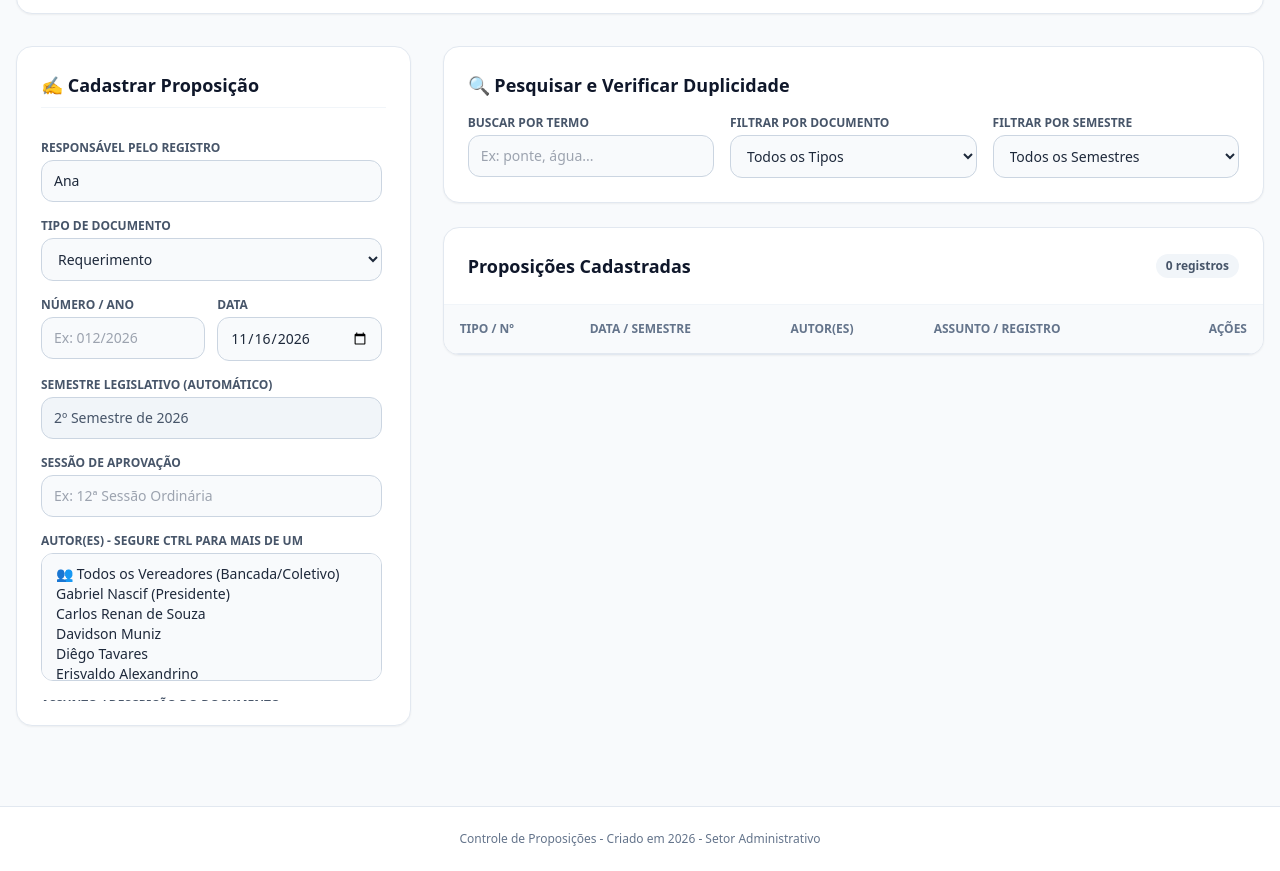
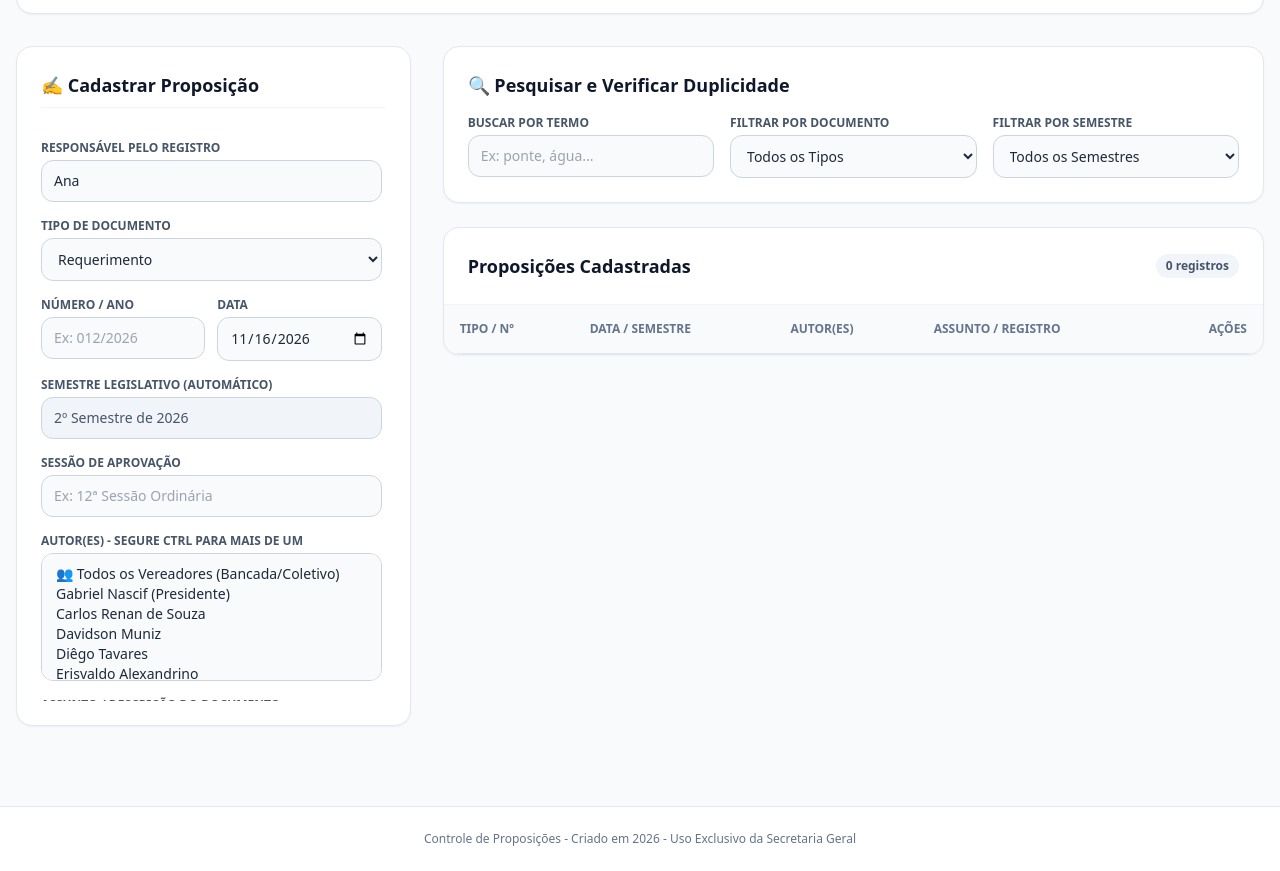
Before and after one commit to plegis-ubata/controle-proposi-es-ubat-, a plain HTML site: page index.html in a window 1280 px wide. Shown: the part 172-1043 px from the top of the page. Drawn offline with nearby package versions, Linux system fonts and the light colour scheme; no server answers.

Commit message:
Update footer text for exclusivity notice

```diff
--- a/index.html
+++ b/index.html
@@ -522,7 +522,7 @@ HTML
 
     <!-- Rodapé Institucional -->
     <footer class="bg-white border-t border-slate-200 py-6 mt-12 text-center text-xs text-slate-500">
-        <p>Controle de Proposições - Criado em 2026 - Setor Administrativo</p>
+        <p>Controle de Proposições - Criado em 2026 - Uso Exclusivo da Secretaria Geral </p>
     </footer>
 </body>
 </html>
```
